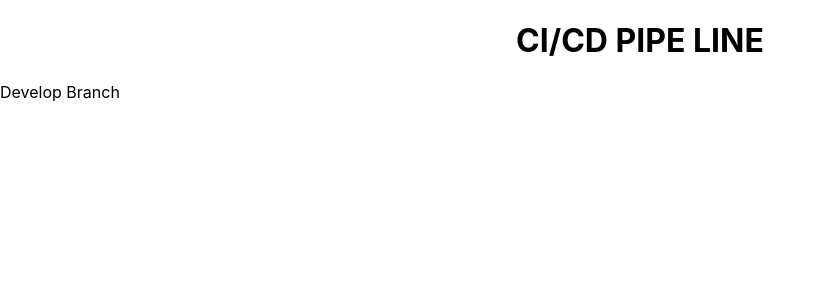
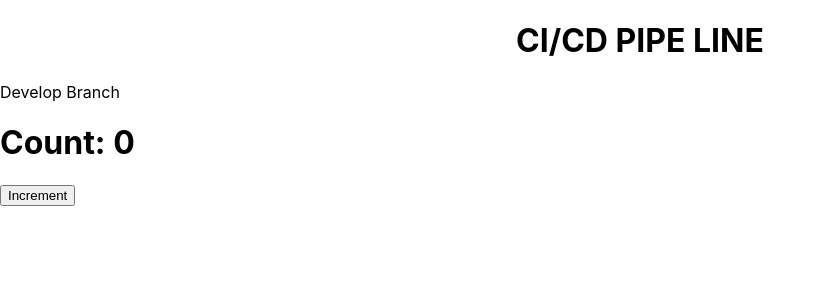
Before and after one commit to callasumamahesh/CI-CD-Pipe-Line, a React (Create React App) app: page / in a window 1280 px wide. Shown: the top 300 px of the page, without its empty margins (0-826 px from the left). Built offline with nearby package versions, Linux system fonts and the light colour scheme.

Commit message:
some action

```diff
--- a/src/App.js
+++ b/src/App.js
@@ -1,10 +1,12 @@
 import React from 'react'
+import Counter from './components/Counter'
 
 const App = () => {
   return (
     <div>
       <h1 style={{textAlign:'center',textTransform:'uppercase'}}>CI/Cd Pipe Line</h1>
       <p>Develop Branch</p>
+      <Counter />
     </div>
   )
 }
--- /dev/null
+++ b/src/components/Counter.jsx
@@ -0,0 +1,15 @@
+import { useState } from "react";
+
+export default function Counter() {
+  const [count, setCount] = useState(0);
+
+  return (
+    <div>
+      <h1 data-testid="count-value">Count: {count}</h1>
+
+      <button onClick={() => setCount(count + 1)}>
+        Increment
+      </button>
+    </div>
+  );
+}
```
Also changed, not shown: 2 other files (tests, documents, lock files or other folders).
